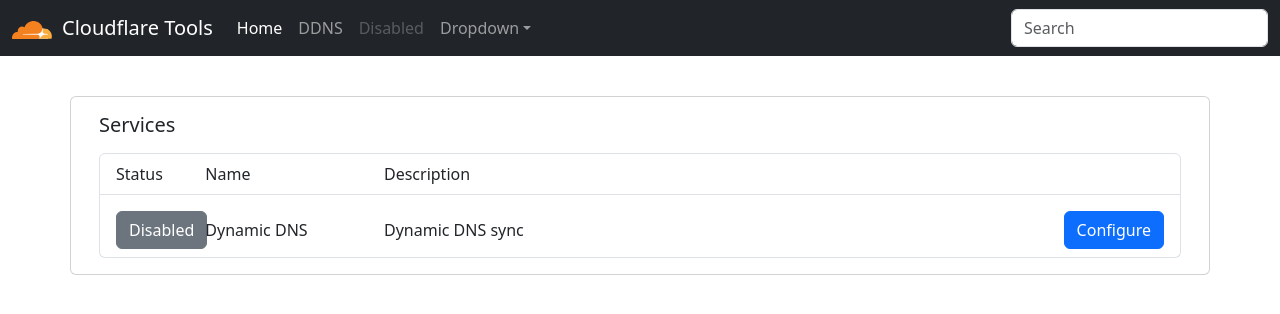
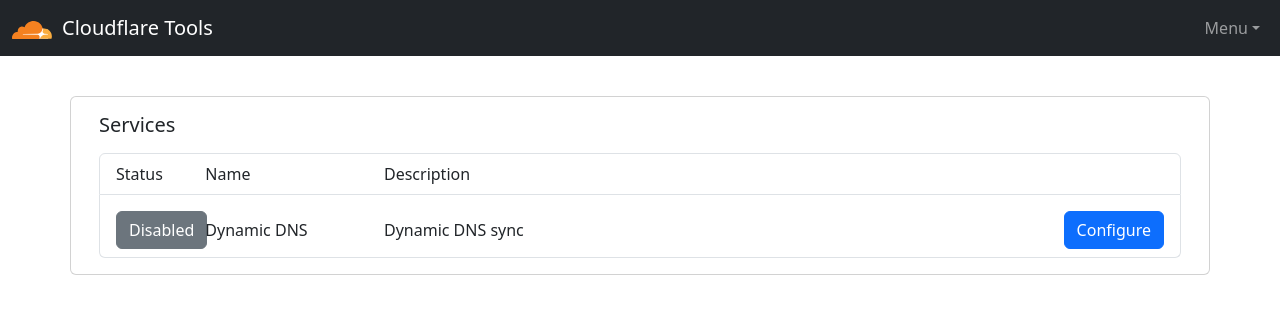
Before and after one commit to securitypedant/CloudflareTools, a Flask app: page / in a window 1280 px wide. Shown: the top 314 px of the page. Run offline with Flask 3, Linux system fonts and the light colour scheme; parts of the project's set-up code (start-up, migrations or seed data) failed here and were passed over; some libraries are stand-ins or nearby versions.

Commit message:
Minor UX update

```diff
--- a/app/templates/layout.html
+++ b/app/templates/layout.html
@@ -18,30 +18,18 @@
         <button class="navbar-toggler" type="button" data-bs-toggle="collapse" data-bs-target="#navbarsExample04" aria-controls="navbarsExample04" aria-expanded="false" aria-label="Toggle navigation">
           <span class="navbar-toggler-icon"></span>
         </button>
-
         <div class="collapse navbar-collapse" id="navbarsExample04">
-          <ul class="navbar-nav me-auto mb-2 mb-md-0">
-            <li class="nav-item">
-              <a class="nav-link active" aria-current="page" href="{{ url_for('home') }}">Home</a>
-            </li>
-            <li class="nav-item">
-              <a class="nav-link" href="{{ url_for('ddns_ux') }}">DDNS</a>
-            </li>
-            <li class="nav-item">
-              <a class="nav-link disabled" aria-disabled="true">Disabled</a>
-            </li>
-            <li class="nav-item dropdown">
-              <a class="nav-link dropdown-toggle" href="#" data-bs-toggle="dropdown" aria-expanded="false">Dropdown</a>
-              <ul class="dropdown-menu">
-                <li><a class="dropdown-item" href="#">Action</a></li>
-                <li><a class="dropdown-item" href="#">Another action</a></li>
-                <li><a class="dropdown-item" href="#">Something else here</a></li>
-              </ul>
-            </li>
-          </ul>
-          <form role="search">
-            <input class="form-control" type="search" placeholder="Search" aria-label="Search">
-          </form>
+          <div class="ms-auto"> <!-- Added wrapper div with 'ms-auto' class -->
+            <ul class="navbar-nav mb-2 mb-md-0">
+              <li class="nav-item dropdown">
+                <a class="nav-link dropdown-toggle" href="#" data-bs-toggle="dropdown" aria-expanded="false">Menu</a>
+                <ul class="dropdown-menu dropdown-menu-end">
+                  <li><a class="dropdown-item" href="{{ url_for('home') }}">Home</a></li>
+                  <li><a class="dropdown-item" href="{{ url_for('ddns_ux') }}">DDNS</a></li>
+                </ul>
+              </li>
+            </ul>
+          </div>
         </div>
       </div>
     </nav>
```
Also changed, not shown: app/__init__.py (line endings or trailing spaces).
